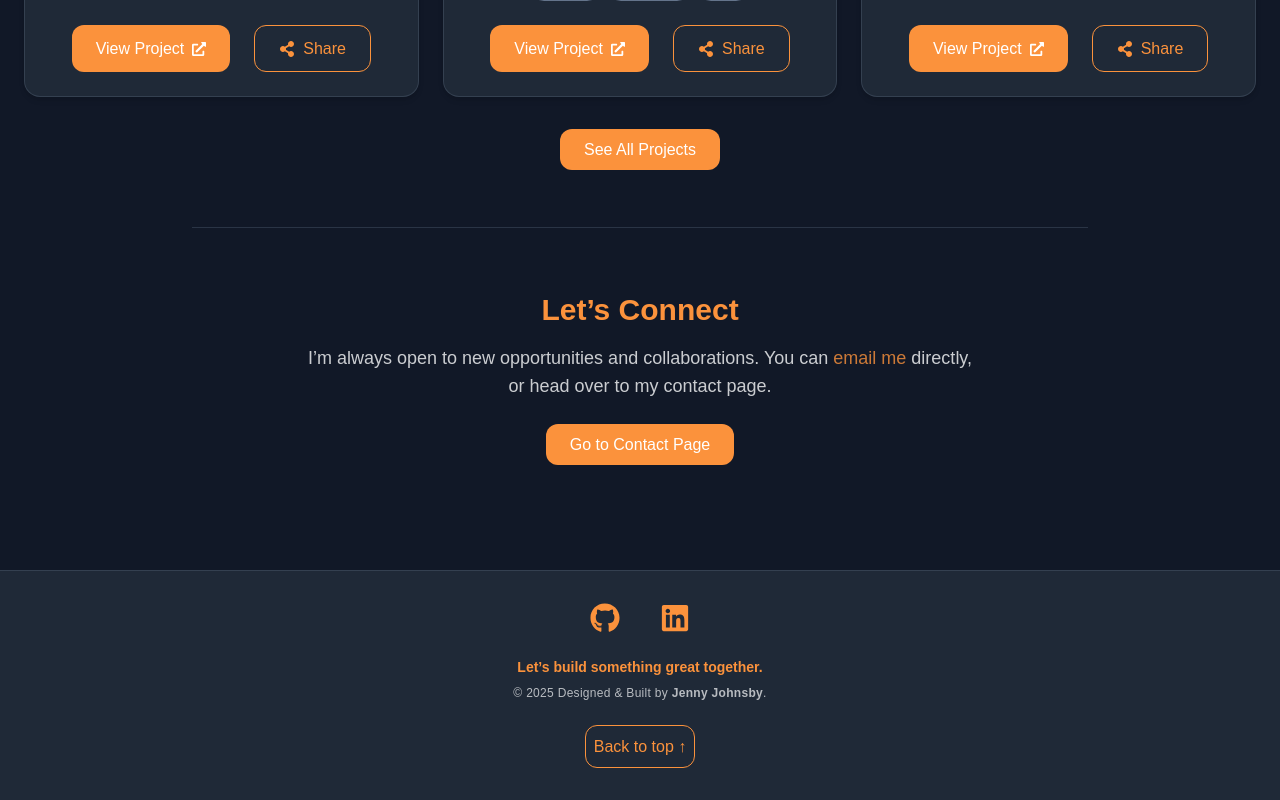
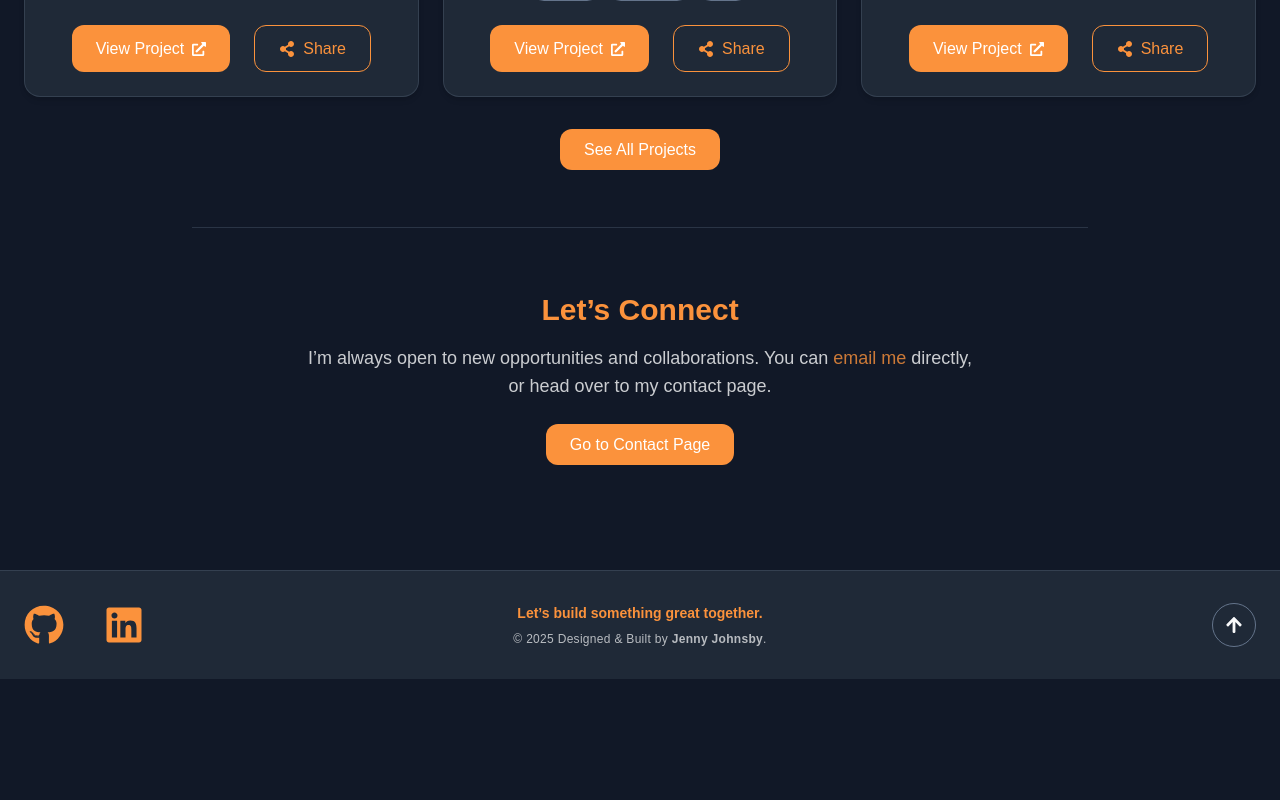
Before and after one commit to JennyJohnsby/Portfolio, a React (Vite) app: page / in a window 1280 px wide. Shown: the part 828-1628 px from the top of the page. After the commit the page ends 1507 px from the top, so only its background shows below. Built offline with nearby package versions, Linux system fonts and the light colour scheme.

Commit message:
just to be safe

```diff
--- a/src/components/Footer.tsx
+++ b/src/components/Footer.tsx
@@ -1,9 +1,11 @@
 import { FaGithub, FaLinkedin } from "react-icons/fa";
+import { FaArrowUp } from "react-icons/fa";
 
 export default function Footer() {
   return (
     <footer className="bg-[var(--nav-bg)] text-[var(--nav-text)] py-8 border-t border-[var(--border)]/30 transition-colors duration-500 animate-fade-up">
-      <div className="flex flex-col sm:flex-row justify-center items-center sm:space-x-10 space-y-4 sm:space-y-0">
+      <div className="max-w-7xl mx-auto px-6 grid grid-cols-1 sm:grid-cols-3 gap-8 items-center text-center sm:text-left">
+        <div className="flex justify-center sm:justify-start gap-10">
           <a
             href="https://github.com/JennyJohnsby"
             target="_blank"
@@ -11,7 +13,7 @@ export default function Footer() {
             className="hover:text-[var(--accent)] transition transform hover:scale-110 hover-bounce"
             aria-label="GitHub"
           >
-          <FaGithub size={30} />
+            <FaGithub size={40} />
           </a>
           <a
             href="https://linkedin.com/in/jenny-samuline-kvalheim-johnsby-01aab2142/"
@@ -20,28 +22,33 @@ export default function Footer() {
             className="hover:text-[var(--accent)] transition transform hover:scale-110 hover-bounce"
             aria-label="LinkedIn"
           >
-          <FaLinkedin size={30} />
+            <FaLinkedin size={40} />
           </a>
         </div>
 
-      <p className="text-center mt-6 text-sm font-bold text-[var(--accent)]">
+        <div className="flex flex-col items-center">
+          <p className="text-sm font-bold text-[var(--accent)]">
             Let’s build something great together.
           </p>
-
-      <p className="text-center mt-2 text-xs opacity-70 tracking-wide transition-colors duration-500">
+          <p className="text-xs opacity-70 tracking-wide mt-2">
             © {new Date().getFullYear()} Designed & Built by{" "}
             <span className="font-semibold hover:text-[var(--accent)] hover:underline transition">
               Jenny Johnsby
             </span>
             .
           </p>
+        </div>
 
+        <div className="flex justify-center sm:justify-end">
           <button
             onClick={() => window.scrollTo({ top: 0, behavior: "smooth" })}
-        className="btn-outline block mx-auto mt-6 p-2"
+            aria-label="Back to top"
+            className="p-3 rounded-full border border-[var(--border)] hover:bg-[var(--accent)] hover:text-white transition transform hover:scale-110"
           >
-        Back to top ↑
+            <FaArrowUp size={18} />
           </button>
+        </div>
+      </div>
     </footer>
   );
 }
--- a/src/pages/Home.tsx
+++ b/src/pages/Home.tsx
@@ -92,7 +92,6 @@ export default function Home() {
       animate="show"
       variants={container}
     >
-      {/* Hero Section */}
       <motion.h1
         variants={item}
         className="text-[clamp(2rem,5vw,3.5rem)] font-bold mb-4"
@@ -116,7 +115,6 @@ export default function Home() {
         Frontend Developer | Building modern, responsive, and creative web experiences.
       </motion.p>
 
-      {/* Featured Projects */}
       <section className="w-full max-w-7xl text-center py-16 border-t border-[var(--border)]/30">
         <h2 className="text-2xl font-bold text-[var(--accent)] mb-8 text-center">
           Featured Projects
@@ -140,7 +138,6 @@ export default function Home() {
         </div>
       </section>
 
-      {/* Contact Section */}
       <motion.section
         variants={item}
         className="w-full max-w-4xl text-center py-16 border-t border-[var(--border)]/30"
```
Lines whose indentation alone changed are shown as unchanged.
